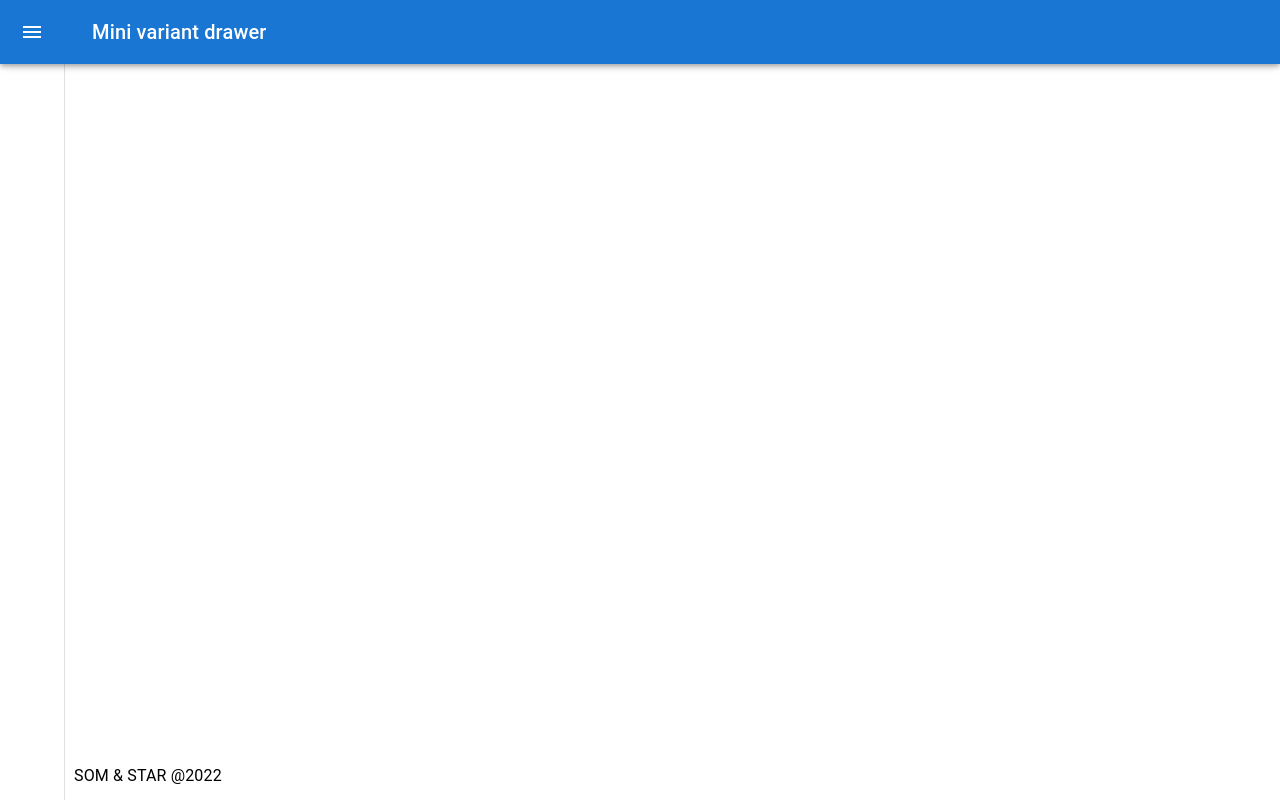
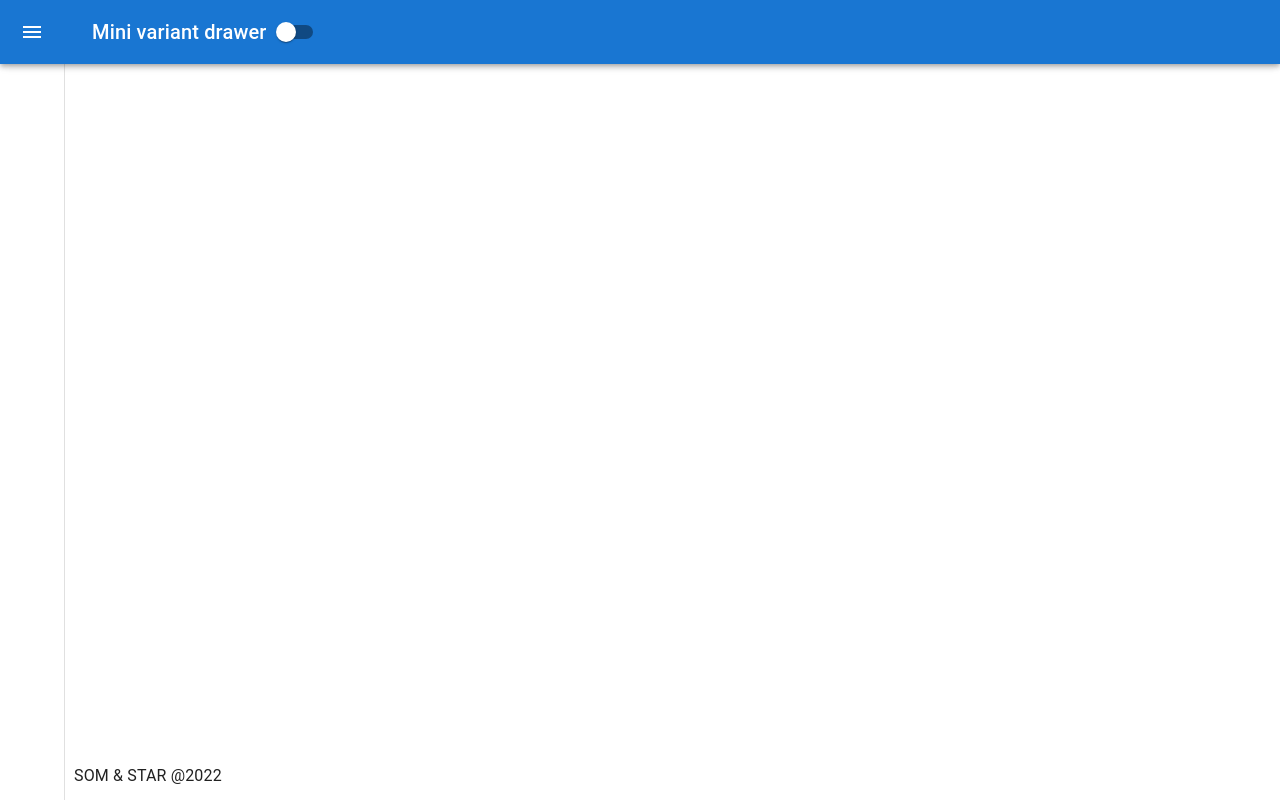
Before and after one commit to somsomy/techbook, a Next.js app: page / in a window 1280 px wide. Built offline with nearby package versions, Linux system fonts and the light colour scheme.

Commit message:
[ 추가 ] 모든 메인 페이지: 테마 모드 변경 추가

```diff
--- a/pages/_app.tsx
+++ b/pages/_app.tsx
@@ -1,12 +1,18 @@
 import '../styles/globals.css';
 import type { AppProps } from 'next/app';
 import Layout from '../src/components/layouts/Layout';
+import { ThemeSettingProvider } from '../src/contexts/ThemeContext';
+import ThemeProvider from '../src/theme/index';
 
 function MyApp({ Component, pageProps }: AppProps) {
   return (
-    <Layout>
-      <Component {...pageProps} />
-    </Layout>
+    <ThemeSettingProvider>
+      <ThemeProvider>
+        <Layout>
+          <Component {...pageProps} />
+        </Layout>
+      </ThemeProvider>
+    </ThemeSettingProvider>
   );
 }
 
--- a/src/components/layouts/Header.tsx
+++ b/src/components/layouts/Header.tsx
@@ -1,6 +1,6 @@
 import { drawerWidth } from '../../config';
 
-import { IconButton, Theme, Toolbar, Typography } from '@mui/material';
+import { IconButton, Switch, Theme, Toolbar, Typography } from '@mui/material';
 import { styled, useTheme } from '@mui/material/styles';
 import MenuIcon from '@mui/icons-material/Menu';
 import MuiDrawer from '@mui/material/Drawer';
@@ -9,6 +9,8 @@ import ChevronLeftIcon from '@mui/icons-material/ChevronLeft';
 import ChevronRightIcon from '@mui/icons-material/ChevronRight';
 
 import Nav from './Nav';
+import { ChangeEvent, useContext, useState } from 'react';
+import { ThemeSettingContext } from '../../contexts/ThemeContext';
 
 interface ThemeProps {
   theme: Theme;
@@ -87,6 +89,14 @@ type HeaderProps = {
 
 const Header = ({ open, handleDrawerOpen }: HeaderProps) => {
   const theme = useTheme();
+  const { onChangeMode } = useContext(ThemeSettingContext);
+
+  const [checked, setChecked] = useState<boolean>(false);
+
+  const handleChange = (event: ChangeEvent<HTMLInputElement>) => {
+    onChangeMode();
+    setChecked(event.target.checked);
+  };
 
   return (
     <>
@@ -107,6 +117,7 @@ const Header = ({ open, handleDrawerOpen }: HeaderProps) => {
           <Typography variant="h6" noWrap component="div">
             Mini variant drawer
           </Typography>
+          <Switch checked={checked} onChange={handleChange} color="secondary" />
         </Toolbar>
       </AppBar>
       <Drawer variant="permanent" open={open}>
--- /dev/null
+++ b/src/contexts/ThemeContext.tsx
@@ -0,0 +1,29 @@
+import { createContext, ReactNode, useState } from 'react';
+
+const initialState = {
+  mode: 'light',
+  onChangeMode: () => {}
+};
+
+const ThemeSettingContext = createContext(initialState);
+
+interface ThemeContextProps {
+  children: ReactNode;
+}
+
+const ThemeSettingProvider = ({ children }: ThemeContextProps) => {
+  const [mode, setMode] = useState<string>(initialState.mode);
+
+  const onChangeMode = () => {
+    setMode(mode === 'light' ? 'dark' : 'light');
+  };
+
+  const value = {
+    mode: mode,
+    onChangeMode: onChangeMode
+  };
+
+  return <ThemeSettingContext.Provider value={value}>{children}</ThemeSettingContext.Provider>;
+};
+
+export { ThemeSettingProvider, ThemeSettingContext };
--- /dev/null
+++ b/src/theme/index.tsx
@@ -0,0 +1,37 @@
+import { useMemo, ReactNode, useContext } from 'react';
+
+import { CssBaseline } from '@mui/material';
+import {
+  createTheme,
+  ThemeOptions,
+  ThemeProvider as MUIThemeProvider,
+  StyledEngineProvider
+} from '@mui/material/styles';
+import { ThemeSettingContext } from '../contexts/ThemeContext';
+
+interface ThemeProps {
+  children: ReactNode;
+}
+
+export default function ThemeProvider({ children }: ThemeProps) {
+  const { mode } = useContext(ThemeSettingContext);
+  const themeOptions: ThemeOptions = useMemo(
+    () => ({
+      palette: {
+        mode: mode === 'light' ? 'light' : 'dark'
+      }
+    }),
+    [mode]
+  );
+
+  const theme = createTheme(themeOptions);
+
+  return (
+    <StyledEngineProvider injectFirst>
+      <MUIThemeProvider theme={theme}>
+        <CssBaseline />
+        {children}
+      </MUIThemeProvider>
+    </StyledEngineProvider>
+  );
+}
```
